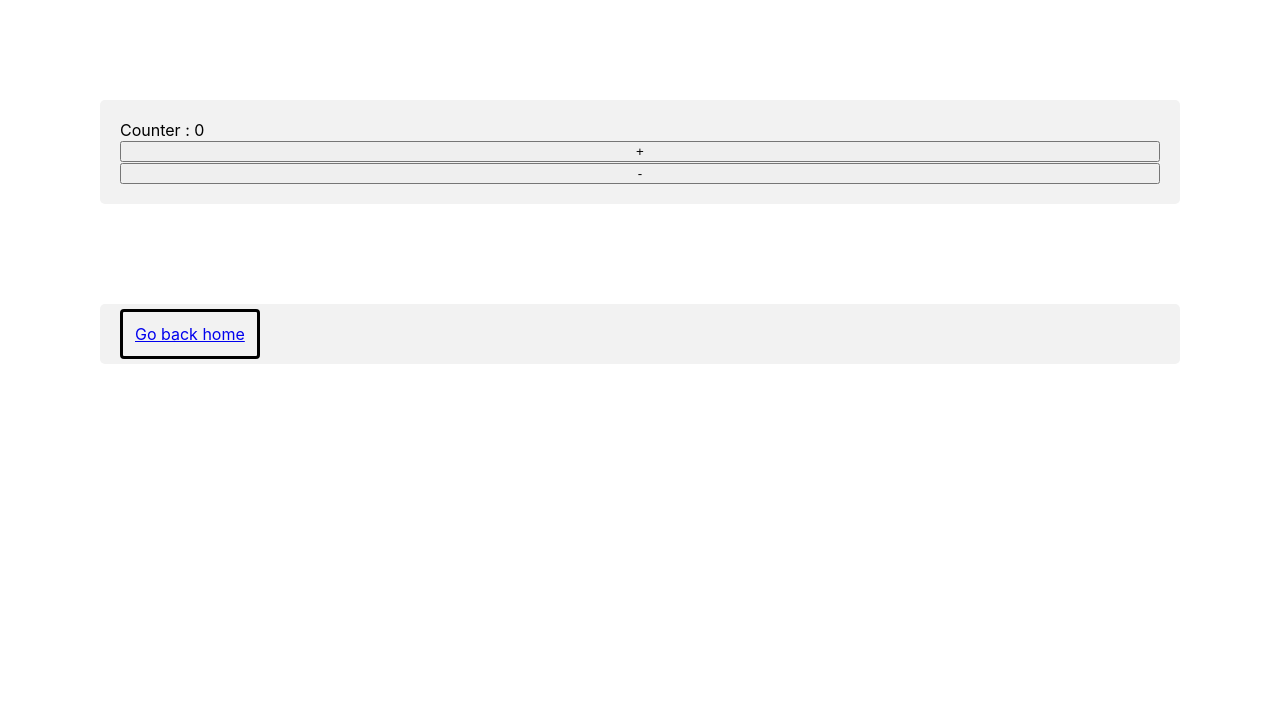
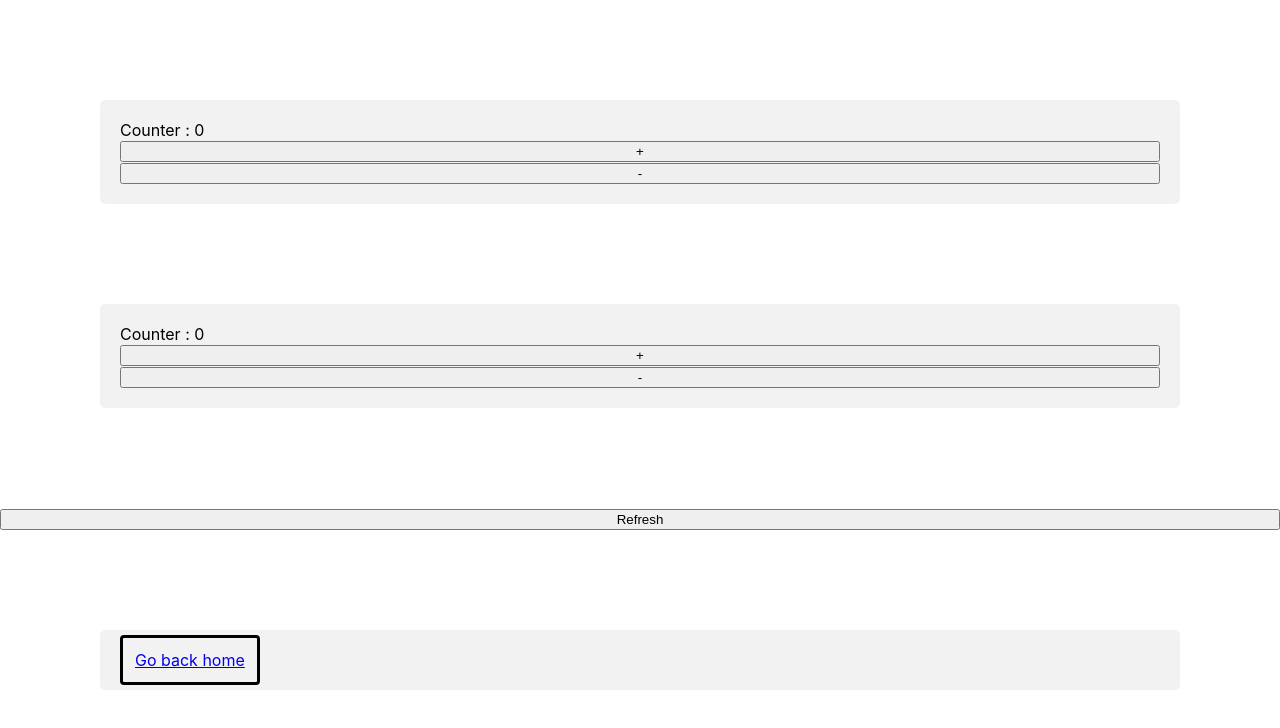
Before and after one commit to yubinjodev/practical-react, a React (Create React App) app: page /syncCounter in a window 1280 px wide. Shown: the top 728 px of the page. Built offline with nearby package versions, Linux system fonts and the light colour scheme.

Commit message:
sync counter done

```diff
--- a/src/components/SyncCounter/SyncCounter.js
+++ b/src/components/SyncCounter/SyncCounter.js
@@ -1,10 +1,12 @@
 import React from "react";
+import Syncer from "./Syncer";
 
-export default class NewCounter extends React.Component {
-  state = {
-    count: 0,
-  };
+const initialState = {
+  count: 0,
+};
 
+export default class SyncCounter extends React.Component {
+  state = initialState;
   add = () => {
     this.setState({
       count: this.state.count + 1,
@@ -19,10 +21,10 @@ export default class NewCounter extends React.Component {
 
   render() {
     return (
-      <div className="container">
-        <div>Counter : {this.state.count}</div>
-        <button onClick={this.add}>+</button>
-        <button onClick={this.minus}>-</button>
+      <div>
+        <Syncer count={this.state.count} add={this.add} minus={this.minus} />
+        <Syncer count={this.state.count} add={this.add} minus={this.minus} />
+        <button onClick={() => this.setState(initialState)}>Refresh</button>
       </div>
     );
   }
--- /dev/null
+++ b/src/components/SyncCounter/Syncer.js
@@ -0,0 +1,13 @@
+import React from "react";
+
+export default class Syncer extends React.Component {
+  render() {
+    return (
+      <div className="container">
+        <div>Counter : {this.props.count}</div>
+        <button onClick={this.props.add}>+</button>
+        <button onClick={this.props.minus}>-</button>
+      </div>
+    );
+  }
+}
```
